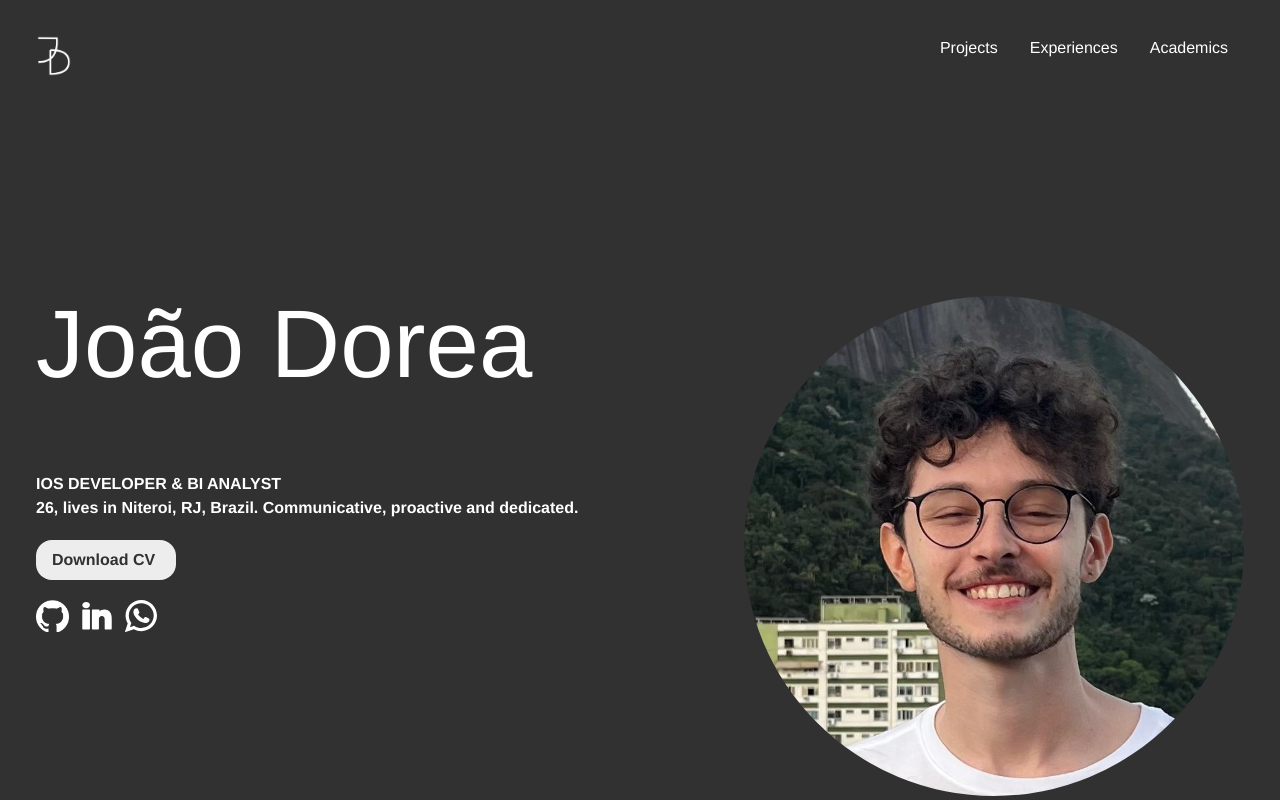
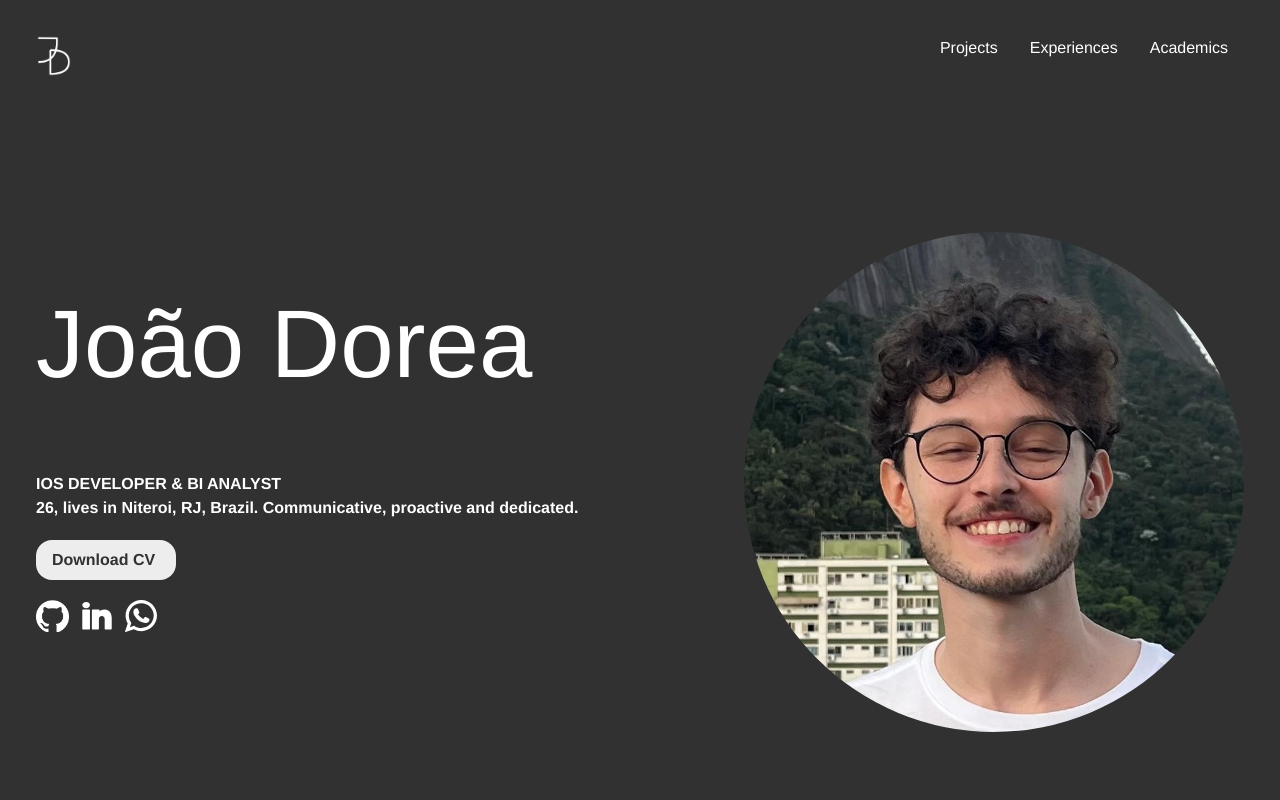
Before and after one commit to joaopdorea/tailwind-portfolio, a React (Create React App) app: page / in a window 1280 px wide. Shown: the top 800 px of the page. Built offline with nearby package versions, Linux system fonts and the light colour scheme.

Commit message:
alterando foto de perfil v15

```diff
--- a/src/components/Profile.js
+++ b/src/components/Profile.js
@@ -42,7 +42,7 @@ const Profile = () => {
       <div className="mt-5 lg:mt-0">
 
       <img
-  className="rounded-full hidden md:flex w-[500px] h-[500px] object-cover -mt-15"
+  className="rounded-full hidden md:flex w-[500px] h-[500px] object-cover -mt-16"
   src={Photo}
 />
 
```
